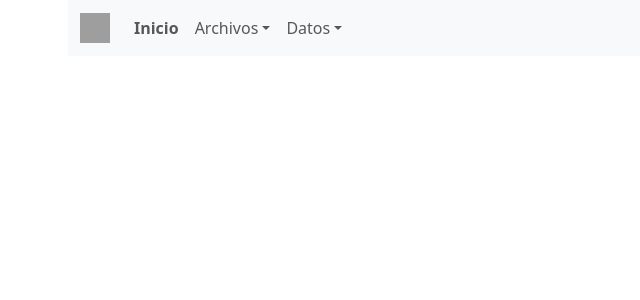
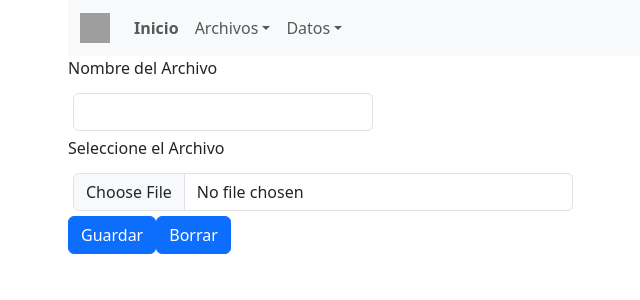
Before and after one commit to FelipeQDev/S3vs2, a React (Vite) app in the folder web/: page /archivos/1 in a window 1280 px wide. Shown: the top 300 px of the page, without its empty margins (14-654 px from the left). Built offline with nearby package versions, Linux system fonts and the light colour scheme; no server answers; grey boxes are pictures that could not be loaded.

Commit message:
Quinto Commit

```diff
--- a/web/src/App.jsx
+++ b/web/src/App.jsx
@@ -19,9 +19,11 @@ export default function App() {
           <Route path="/" element={<Navigate to="/bienvenida" />} />
           <Route path="/bienvenida" element={<Bienvenida/>} />
           <Route path="/archivos" element={<ArchivosPage/>} />
-          <Route path="/crear-archivos" element={<ArchivosFormPage/>} />
+          <Route path="/archivos/:id" element={<ArchivosFormPage/>} />
+          <Route path="/archivos-crear" element={<ArchivosFormPage/>} />
           <Route path="/datos" element={<DatosPage/>} />
-          <Route path="/crear-datos" element={<DatosFormPage/>} />
+          <Route path="/datos/:id" element={<DatosFormPage/>} />
+          <Route path="/datos-crear" element={<DatosFormPage/>} />
         </Routes>
       </BrowserRouter>
     </div>
--- a/web/src/api/web-api.js
+++ b/web/src/api/web-api.js
@@ -7,27 +7,44 @@ const infoAPI = axios.create({
 });
 
 /* Archivos */
-export const getAllArchivos = () => infoAPI.get("archivos/");
+export const getAllArchivos = () => {
+  return infoAPI.get("archivos/");
+};
 
+export const getArchivo = (id) => {
+  return infoAPI.get(`/archivos/${id}/`);
+};
 
-export const getArchivo = (id) => infoAPI.get(`/archivos/${id}/`);
+export const createArchivo = (archivo) => {
+  return infoAPI.post("archivos/", archivo);
+};
 
+export const deleteArchivo = (id) => {
+  return infoAPI.delete(`/archivos/${id}/`);
+};
 
-export const createArchivo = (archivo) => infoAPI.post("archivos/", archivo);
-
-
-export const deleteArchivo = (id) => infoAPI.delete(`/archivos/${id}/`);
-
-export const updateArchivo = (id, archivo) => infoAPI.put(`/archivos/${id}`, archivo);
+export const updateArchivo = (id, archivo) => {
+  return infoAPI.put(`/archivos/${id}`, archivo);
+};
 
 /* Datos */
 
-export const getAllDatos = () => infoAPI.get("datos/");
+export const getAllDatos = () => {
+  return infoAPI.get("datos/");
+};
 
-export const getDato = () => infoAPI.get(`/datos/${id}/`);
+export const getDato = () => {
+  return infoAPI.get(`/datos/${id}/`);
+};
 
-export const createDato = (dato) => infoAPI.post("datos/", dato);
+export const createDato = (dato) => {
+  return infoAPI.post("datos/", dato);
+};
 
-export const deleteDato = (id) => infoAPI.delete(`/datos/${id}/`);
+export const deleteDato = (id) => {
+  return infoAPI.delete(`/datos/${id}/`);
+};
 
-export const updateDato = (id, dato) => infoAPI.put(`/datos/${id}`, dato);
+export const updateDato = (id, dato) => {
+  return infoAPI.put(`/datos/${id}`, dato);
+};
--- a/web/src/components/ArchivosList.jsx
+++ b/web/src/components/ArchivosList.jsx
@@ -41,7 +41,6 @@ export function ArchivosList() {
               <td>
                 <RenderArchivos archivo={archivo} />
                 {archivo.nombre}
-
               </td>
               <td>
                 {archivo.archivo}
--- a/web/src/components/DatosList.jsx
+++ b/web/src/components/DatosList.jsx
@@ -5,12 +5,15 @@ import Table from "react-bootstrap/Table";
 /* import Button from "react-bootstrap/Button"; */
 
 import { RenderDatos } from "./RenderDatos";
+import Button from "react-bootstrap/Button";
+import { useNavigate } from "react-router-dom";
 
 
 /* Listar Archivos */
 export function DatosList() {
   /* guardar primer elemento en datos y actualizar la lista */
   const [datos, setDatos] = useState([]);
+  const navigate = useNavigate();
   useEffect(() => {
     async function cargarDatos() {
       try {
@@ -30,6 +33,7 @@ export function DatosList() {
         <tr>
           <th>Nombre</th>
           <th>Descripcion</th>
+          <th>Editar/Borrar</th>
         </tr>
       </thead>
       {datos.map((dato) => (
@@ -37,6 +41,13 @@ export function DatosList() {
           <tr>
             <td><RenderDatos dato={dato} /></td>
             <td>{dato.descripcion}</td>
+            <td>
+              <Button onClick={() =>{
+                navigate(`/datos/${dato.id}`);
+              }} >
+                Accion
+              </Button>
+            </td>
           </tr>
         </tbody>
       ))}
--- a/web/src/components/Navegacion.jsx
+++ b/web/src/components/Navegacion.jsx
@@ -22,13 +22,13 @@ export function Navegacion() {
             <Nav.Link href="/bienvenida"><b>Inicio</b></Nav.Link>
             <NavDropdown title="Archivos" id="basic-nav-dropdown">
               <NavDropdown.Item href="archivos">Ver Archivos</NavDropdown.Item>
-              <NavDropdown.Item href="/crear-archivos">
+              <NavDropdown.Item href="/archivos-crear">
                 Crear Archivos
               </NavDropdown.Item>
             </NavDropdown>
             <NavDropdown title="Datos" id="basic-nav-dropdown">
               <NavDropdown.Item href="/datos">Ver Datos</NavDropdown.Item>
-              <NavDropdown.Item href="/crear-datos">
+              <NavDropdown.Item href="/datos-crear">
                 Crear Datos
               </NavDropdown.Item>
             </NavDropdown>
--- a/web/src/components/RenderArchivos.jsx
+++ b/web/src/components/RenderArchivos.jsx
@@ -1,5 +1,3 @@
-import { useNavigate } from "react-router-dom";
-import Button from "react-bootstrap/Button";
 
 export function RenderArchivos(archivo) {
   return (
--- a/web/src/components/RenderDatos.jsx
+++ b/web/src/components/RenderDatos.jsx
@@ -1,13 +1,7 @@
-import { useNavigate } from "react-router-dom";
 
 export function RenderDatos({ dato }) {
-  const navigate = useNavigate();
   return (
-    <div
-      onClick={() => {
-        navigate(`/datos/${dato.id}`);
-      }}
-    >
+    <div>
       {dato.nombre}
     </div>
   );
--- a/web/src/index.css
+++ b/web/src/index.css
@@ -0,0 +1,20 @@
+body{
+    background: #fff;
+    color: #202020;
+}
+#formdato1 {
+    margin: 5px;
+    max-width: 250px;
+}
+#formdato2{
+    margin: 5px;
+    max-width: 450px;
+}
+#formarch1{
+    margin: 5px;
+    max-width: 300px;
+}
+#formarch2{
+    margin: 5px;
+    max-width: 500px;
+}
--- a/web/src/pages/ArchivosFormPage.jsx
+++ b/web/src/pages/ArchivosFormPage.jsx
@@ -68,10 +68,16 @@ export function ArchivosFormPage() {
     <Form onSubmit={onSubmit}>
       <Form.Group className="mb-3">
         <Form.Label>Nombre del Archivo</Form.Label>
-        <Form.Control type="text" {...register("nombre", { required: true })} />
+        <Form.Control
+        id="formarch1"
+        type="text"
+        {...register("nombre", { required: true })} />
         {errors.nombre && <span>Requiere un Nombre</span>}
         <Form.Label>Seleccione el Archivo</Form.Label>
-        <Form.Control type="file" {...register("archivo", { touched: true })} />
+        <Form.Control
+        id="formarch2"
+        type="file"
+        {...register("archivo", { touched: true })} />
         <Button variant="primary" type="submit">
           Guardar
         </Button>
--- a/web/src/pages/DatosFormPage.jsx
+++ b/web/src/pages/DatosFormPage.jsx
@@ -11,7 +11,11 @@ import Container from "react-bootstrap/Container";
 import Button from "react-bootstrap/Button";
 
 export function DatosFormPage() {
-  const { register, handleSubmit, setValue } = useForm();
+  const {
+    egister,
+    handleSubmit,
+    setValue }
+    = useForm();
 
   const navigate = useNavigate();
   const params = useParams();
@@ -54,7 +58,7 @@ export function DatosFormPage() {
   }, []);
 
   return (
-    <Container>
+    <Container className="my-4">
       <Form onSubmit={onSubmit}>
         <Form.Group className="mb-3">
           <Form.Label>Nombre</Form.Label>
@@ -71,7 +75,6 @@ export function DatosFormPage() {
             placeholder="Descripcion"
             {...register("descripcion", { required: true })}
           />
-
         </Form.Group>
         <Button variant="primary" type="submit">
           Guardar
```
Lines whose indentation alone changed are shown as unchanged.
